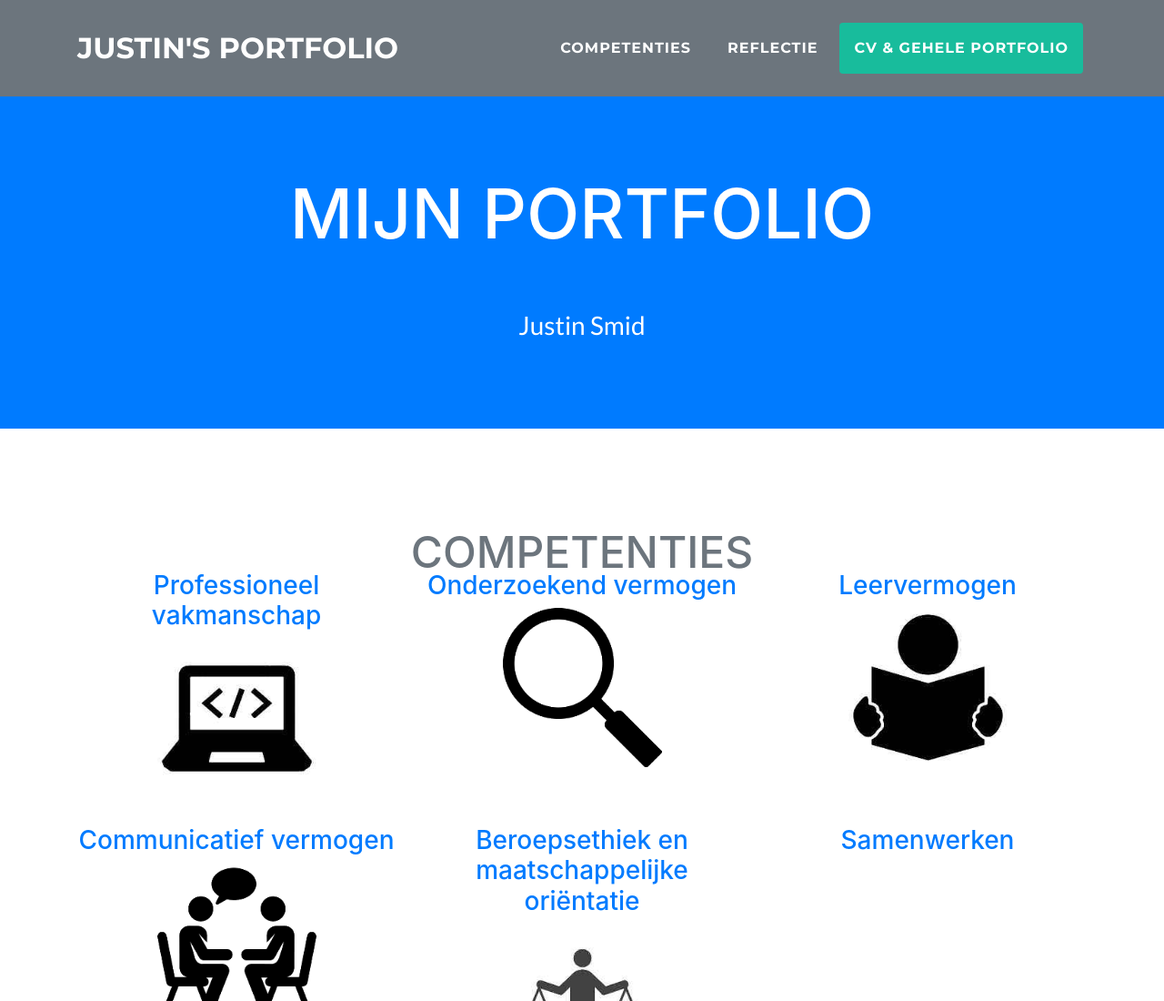
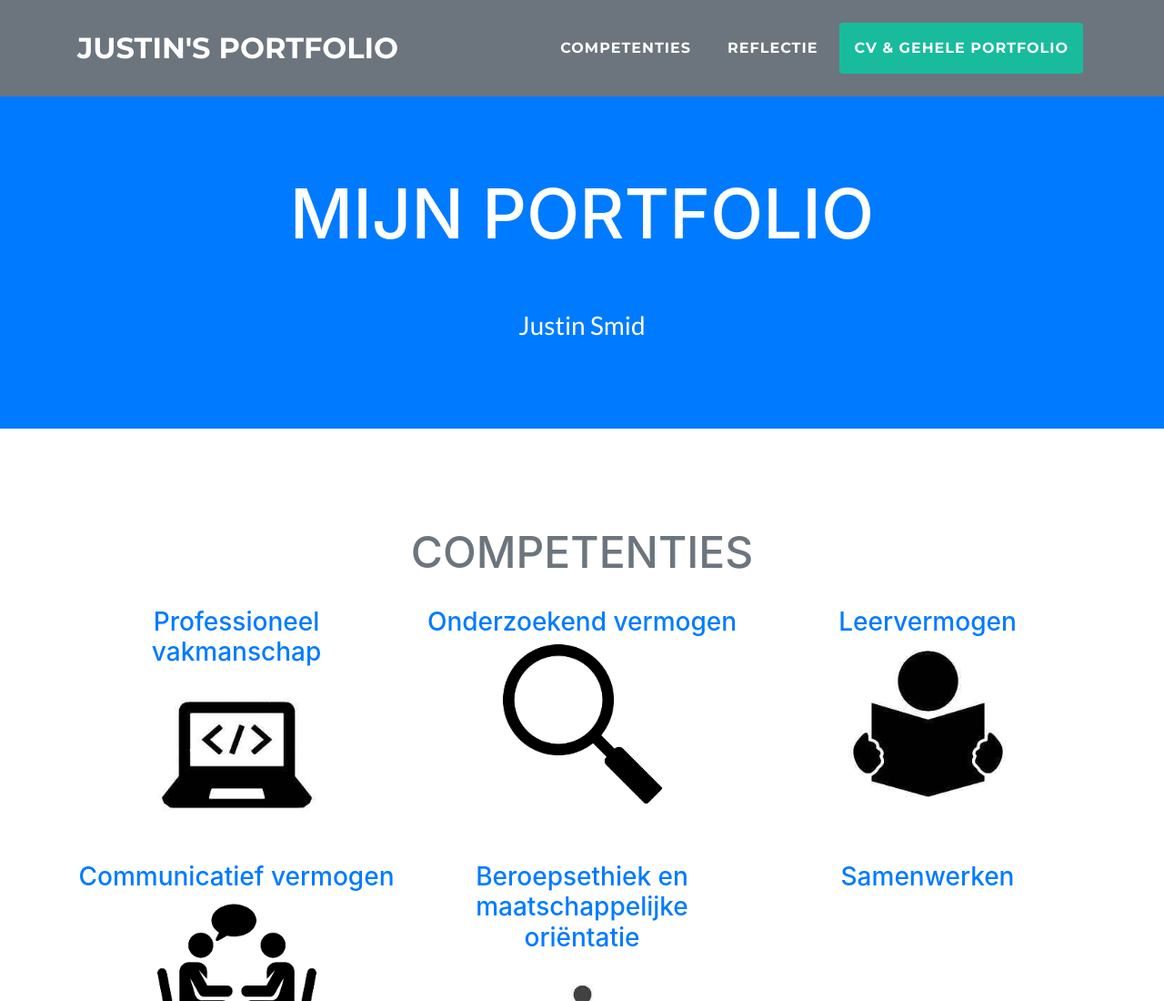
Before and after one commit to smidjustin/smidjustin.github.io, a website with bundled scripts: page index.html in a window 1280 px wide. Shown: the top 1100 px of the page at 91% size. Built offline with nearby package versions, Linux system fonts and the light colour scheme; files whose address does not match are found by name.

Commit message:
Turns out I can't type :<

```diff
--- a/index.html
+++ b/index.html
@@ -67,7 +67,7 @@
     <!-- Competenties -->
     <section class="portfolio" id="portfolio" style="text-align: center">
       <div class="container" style="margin-top: 20px">
-        <h2 class="text-center text-uppercase text-secondary mb-0" stlye="padding-bottom: 40px">Competenties<br></h2>
+        <h2 class="text-center text-uppercase text-secondary mb-0" style="padding-bottom: 40px">Competenties<br></h2>
         <div class="row">
           <div class="col-md-6 col-lg-4">
             <a class="portfolio-item d-block mx-auto" href="#portfolio-modal-1">
```
